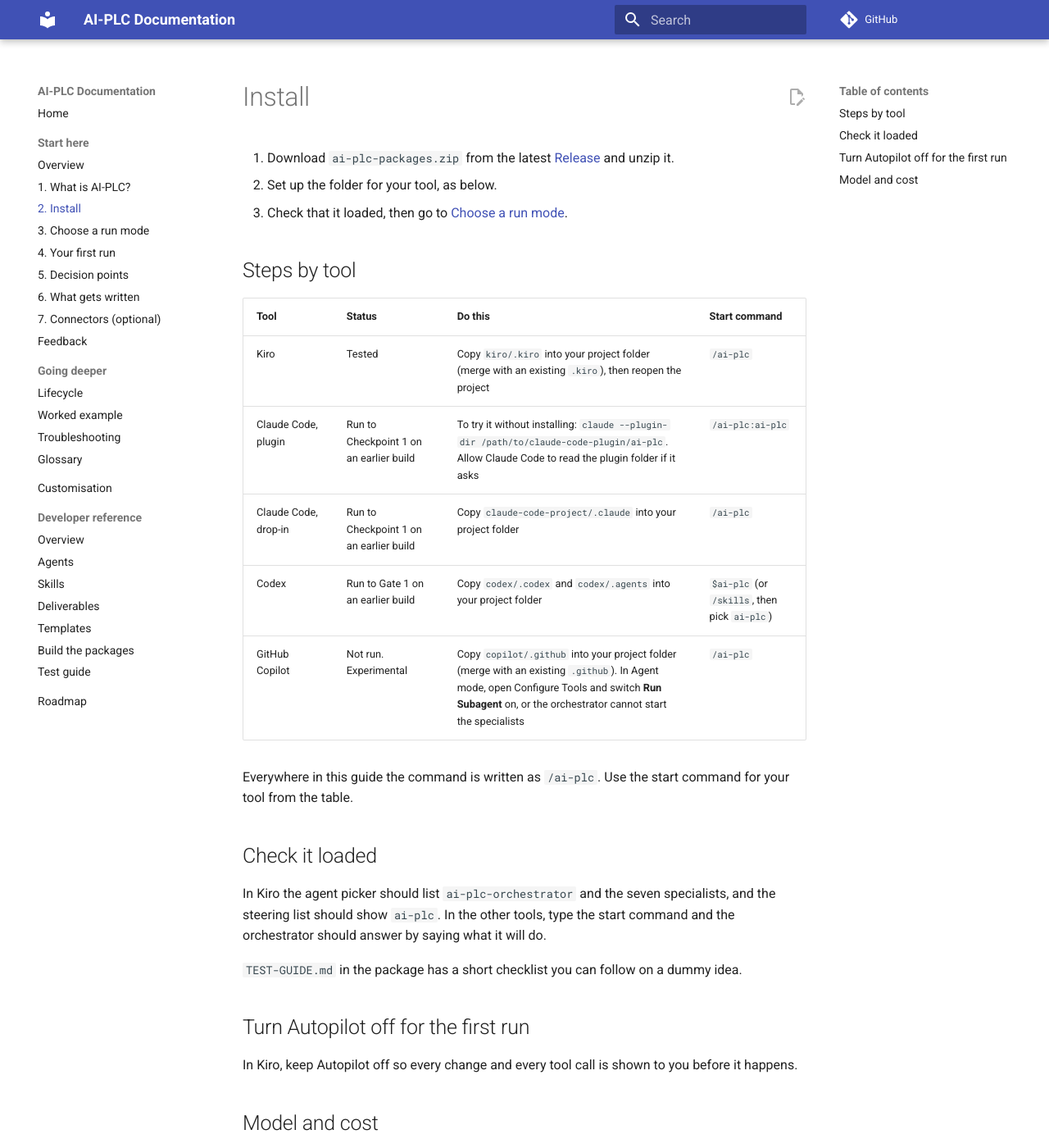
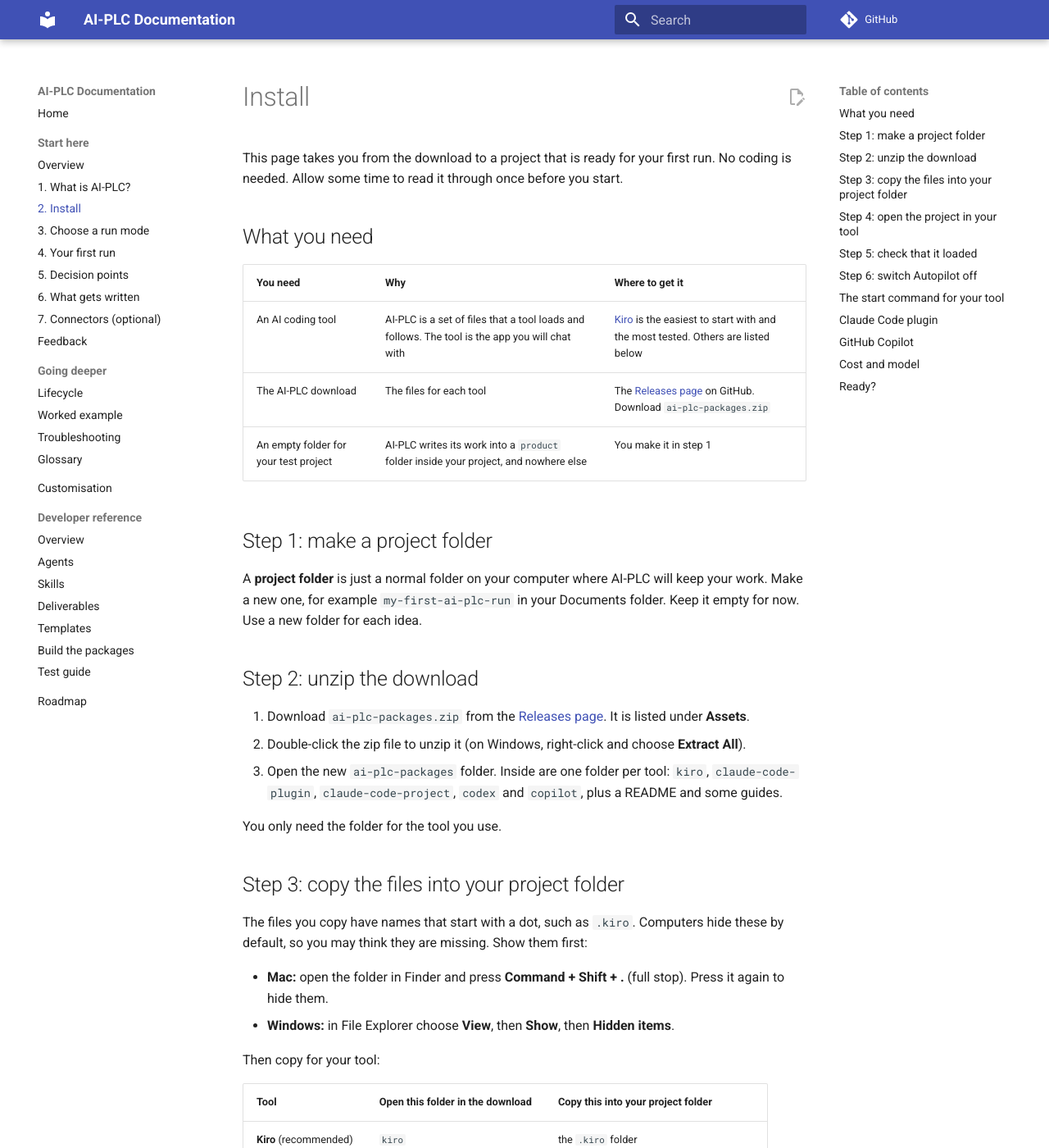
Before and after one commit to lasith-tekly/ai-plc, an MkDocs documentation site: the page built from docs/guide/install.md, in a window 1280 px wide and 1400 px high. Shown: the whole window at 82% size. Built offline with MkDocs 1.6.1 and Material for MkDocs 9.7.7, drawn with Linux system fonts in a browser that asks for light colours; comment, search, counter and statistics services are not loaded; some of the changed text lies outside the part shown.

Commit message:
Docs: step-by-step Install for non-technical readers, Release link, hidden-folder help, glossary terms
Co-Authored-By: Claude Sonnet 5.5 <noreply@anthropic.com>
Claude-Session: https://claude.ai/code/session_01MWPVz2aHoek2etukWYAde9

````diff
--- a/docs/guide/install.md
+++ b/docs/guide/install.md
@@ -1,31 +1,95 @@
 # Install
 
-1. Download `ai-plc-packages.zip` from the latest [Release](https://github.com/lasith-tekly/ai-plc/releases) and unzip it.
-2. Set up the folder for your tool, as below.
-3. Check that it loaded, then go to [Choose a run mode](run-modes.md).
+This page takes you from the download to a project that is ready for your first run. No coding is needed. Allow some time to read it through once before you start.
 
-## Steps by tool
+## What you need
 
-| Tool | Status | Do this | Start command |
-| --- | --- | --- | --- |
-| Kiro | Tested | Copy `kiro/.kiro` into your project folder (merge with an existing `.kiro`), then reopen the project | `/ai-plc` |
-| Claude Code, plugin | Run to Checkpoint 1 on an earlier build | To try it without installing: `claude --plugin-dir /path/to/claude-code-plugin/ai-plc`. Allow Claude Code to read the plugin folder if it asks | `/ai-plc:ai-plc` |
-| Claude Code, drop-in | Run to Checkpoint 1 on an earlier build | Copy `claude-code-project/.claude` into your project folder | `/ai-plc` |
-| Codex | Run to Gate 1 on an earlier build | Copy `codex/.codex` and `codex/.agents` into your project folder | `$ai-plc` (or `/skills`, then pick `ai-plc`) |
-| GitHub Copilot | Not run. Experimental | Copy `copilot/.github` into your project folder (merge with an existing `.github`). In Agent mode, open Configure Tools and switch **Run Subagent** on, or the orchestrator cannot start the specialists | `/ai-plc` |
+| You need | Why | Where to get it |
+| --- | --- | --- |
+| An AI coding tool | AI-PLC is a set of files that a tool loads and follows. The tool is the app you will chat with | [Kiro](https://kiro.dev) is the easiest to start with and the most tested. Others are listed below |
+| The AI-PLC download | The files for each tool | The [Releases page](https://github.com/lasith-tekly/ai-plc/releases) on GitHub. Download `ai-plc-packages.zip` |
+| An empty folder for your test project | AI-PLC writes its work into a `product` folder inside your project, and nowhere else | You make it in step 1 |
 
-Everywhere in this guide the command is written as `/ai-plc`. Use the start command for your tool from the table.
+## Step 1: make a project folder
 
-## Check it loaded
+A **project folder** is just a normal folder on your computer where AI-PLC will keep your work. Make a new one, for example `my-first-ai-plc-run` in your Documents folder. Keep it empty for now. Use a new folder for each idea.
 
-In Kiro the agent picker should list `ai-plc-orchestrator` and the seven specialists, and the steering list should show `ai-plc`. In the other tools, type the start command and the orchestrator should answer by saying what it will do.
+## Step 2: unzip the download
 
-`TEST-GUIDE.md` in the package has a short checklist you can follow on a dummy idea.
+1. Download `ai-plc-packages.zip` from the [Releases page](https://github.com/lasith-tekly/ai-plc/releases). It is listed under **Assets**.
+2. Double-click the zip file to unzip it (on Windows, right-click and choose **Extract All**).
+3. Open the new `ai-plc-packages` folder. Inside are one folder per tool: `kiro`, `claude-code-plugin`, `claude-code-project`, `codex` and `copilot`, plus a README and some guides.
 
-## Turn Autopilot off for the first run
+You only need the folder for the tool you use.
 
-In Kiro, keep Autopilot off so every change and every tool call is shown to you before it happens.
+## Step 3: copy the files into your project folder
 
-## Model and cost
+The files you copy have names that start with a dot, such as `.kiro`. Computers hide these by default, so you may think they are missing. Show them first:
 
-The agent files do not choose a model. The model you select in your tool's chat is used. Cost depends on that choice and on how much research a deliverable needs. In Kiro, single steps cost roughly 1.6 to 12.4 credits in testing. Start with a mid-tier model. If strategy, viability or review output reads thin, try a stronger model for those agents if your tool lets you choose per agent.
+- **Mac:** open the folder in Finder and press **Command + Shift + .** (full stop). Press it again to hide them.
+- **Windows:** in File Explorer choose **View**, then **Show**, then **Hidden items**.
+
+Then copy for your tool:
+
+| Tool | Open this folder in the download | Copy this into your project folder |
+| --- | --- | --- |
+| **Kiro** (recommended) | `kiro` | the `.kiro` folder |
+| Claude Code, drop-in | `claude-code-project` | the `.claude` folder |
+| Codex | `codex` | both the `.codex` and the `.agents` folders |
+| GitHub Copilot | `copilot` | the `.github` folder |
+
+Copy the **whole folder**, not what is inside it. Your project folder should now contain, for example, a folder called `.kiro`. If your project already has a folder with the same name, choose to merge. Nothing in AI-PLC overwrites the tool's own files.
+
+The Claude Code plugin works differently: it is loaded with a command rather than copied. See [Claude Code plugin](#claude-code-plugin) below.
+
+## Step 4: open the project in your tool
+
+Open your tool, then open your project folder in it (usually **File**, then **Open Folder**). If the project was already open when you copied the files, close it and open it again so the tool notices them.
+
+## Step 5: check that it loaded
+
+**In Kiro:** in the chat panel, click the agent name in the bar at the bottom. You should see `ai-plc-orchestrator` and seven more agents whose names start with `ai-plc-`: discovery, strategy, solution, viability, reviewer, outcome and delivery. Choose `ai-plc-orchestrator`.
+
+**In other tools:** type the start command from the table below. The assistant should reply by explaining what it will do and asking which mode you want.
+
+If nothing appears, see [Troubleshooting](troubleshooting.md).
+
+## Step 6: switch Autopilot off
+
+Some tools have an **Autopilot** setting that lets the AI make changes without asking. For your first run, make sure it is **off**, so every change is shown to you first. In Kiro, find the Autopilot switch in the chat panel and turn it off.
+
+## The start command for your tool
+
+You type this in the chat. It is the same idea everywhere, with a small difference in the first characters:
+
+| Tool | Status | Start command |
+| --- | --- | --- |
+| Kiro | Tested | `/ai-plc` |
+| Claude Code, drop-in | Run to Checkpoint 1 on an earlier build | `/ai-plc` |
+| Claude Code, plugin | Run to Checkpoint 1 on an earlier build | `/ai-plc:ai-plc` |
+| Codex | Run to Gate 1 on an earlier build | `$ai-plc` |
+| GitHub Copilot | Not run. Experimental | `/ai-plc` |
+
+Everywhere else in this guide the command is written as `/ai-plc`. Use the one for your tool.
+
+## Claude Code plugin
+
+Claude Code runs in a **terminal**, a window where you type commands. If you have not used one, use Kiro or the drop-in folder instead. If you are comfortable, open a terminal in your project folder and run:
+
+```
+claude --plugin-dir /path/to/ai-plc-packages/claude-code-plugin/ai-plc
+```
+
+Replace the path with where you unzipped the download. If Claude Code asks permission to read the plugin folder, allow it.
+
+## GitHub Copilot
+
+Copilot is experimental and has not been run. After copying `.github`, open Copilot in **Agent mode**, open **Configure Tools** and make sure **Run Subagent** is switched on. If it is off, the orchestrator cannot start the specialists.
+
+## Cost and model
+
+The AI-PLC files do not choose an AI model. Your tool uses the model you select in its chat. In testing, single steps in Kiro cost roughly 1.6 to 12.4 Kiro credits, and a long run costs more. Start with `--ideation`, which costs the least. If strategy or review output reads thin, try a stronger model.
+
+## Ready?
+
+Go to [Choose a run mode](run-modes.md).
````
Also changed, not shown: docs/guide/glossary.md (+6 -0 lines), docs/guide/troubleshooting.md (+2 -1 lines).
